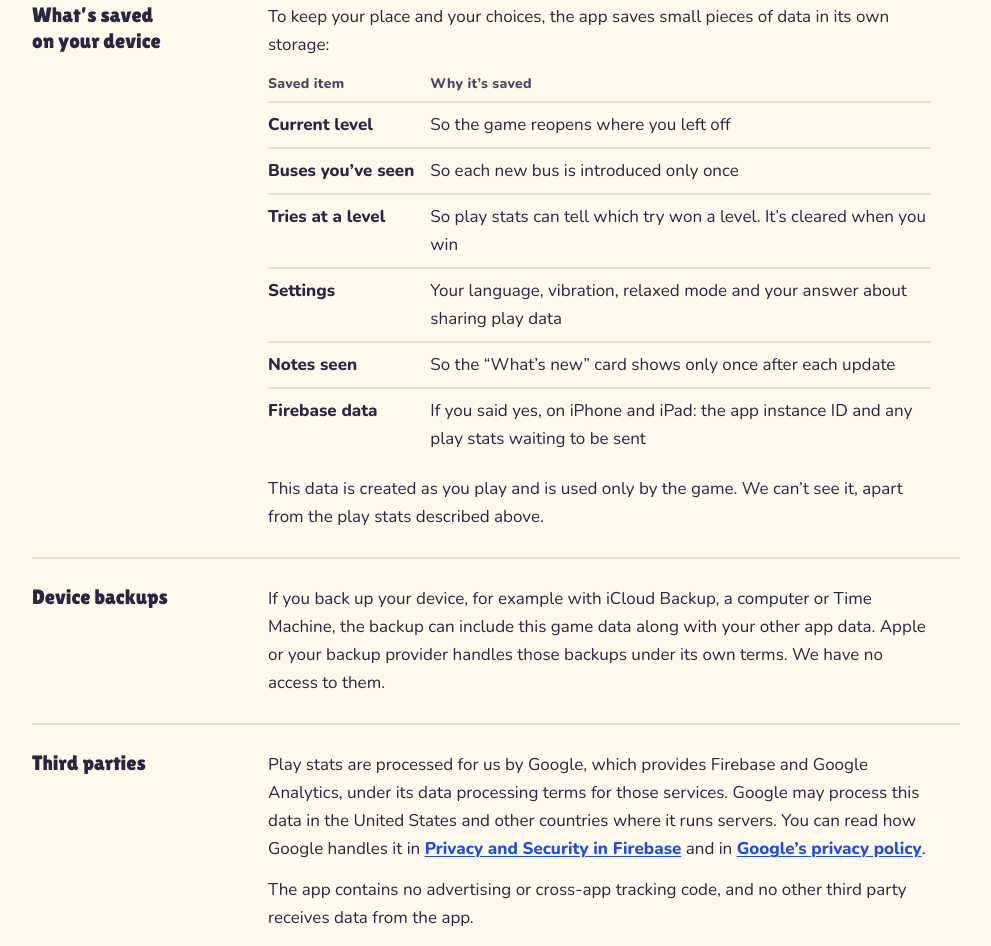
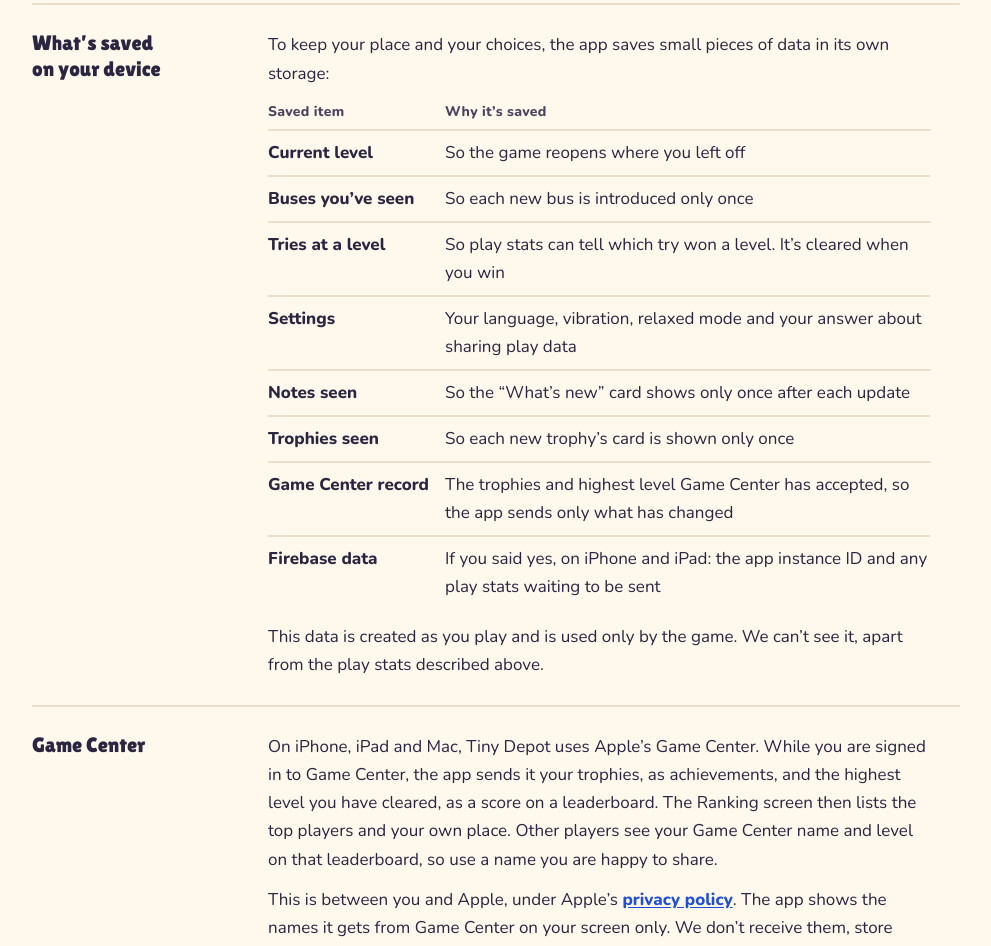
Before and after one commit to OEA/tinydepot-site, a plain HTML site: page privacy-policy.html in a window 1280 px wide. Shown: the part 1854-2800 px from the top of the page, without its empty margins (144-1135 px from the left). Drawn offline with Linux system fonts and the light colour scheme.

Commit message:
Describe Game Center in the privacy policy
Achievements and a leaderboard score go to Apple's Game Center only while
the player is signed in. Names shown in the ranking come from Game Center
and aren't received or stored by the app. Two saved items are listed.

Co-Authored-By: Claude Sonnet 5.5 <noreply@anthropic.com>
Claude-Session: https://claude.ai/code/session_01B4XtGCFv2Zrh3nU3AzJRgc

```diff
--- a/privacy-policy.html
+++ b/privacy-policy.html
@@ -140,7 +140,7 @@ th:last-child, td:last-child { padding-right: 0; }
     <div>
       <p>Tiny Depot</p>
       <h1>Privacy Policy</h1>
-      <p>Last updated November 8, 2026</p>
+      <p>Last updated November 15, 2026</p>
     </div>
   </div>
 </header>
@@ -160,7 +160,7 @@ th:last-child, td:last-child { padding-right: 0; }
 </div>
 
 <main class="wrap">
-  <p class="intro">This policy covers the Tiny Depot app for iPhone, iPad and Mac. “We” means the developer of Tiny Depot. Version 1.0 sent no data at all. Version 1.1 asks before it sends any.</p>
+  <p class="intro">This policy covers the Tiny Depot app for iPhone, iPad and Mac. “We” means the developer of Tiny Depot. Version 1.0 sent no data at all. Version 1.1 asks before it sends any. Game Center, added in a later version, sends something only while you are signed in to it.</p>
 
   <section class="lane">
     <h2>What the app collects</h2>
@@ -205,11 +205,21 @@ th:last-child, td:last-child { padding-right: 0; }
             <tr><td>Tries at a level</td><td>So play stats can tell which try won a level. It’s cleared when you win</td></tr>
             <tr><td>Settings</td><td>Your language, vibration, relaxed mode and your answer about sharing play data</td></tr>
             <tr><td>Notes seen</td><td>So the “What’s new” card shows only once after each update</td></tr>
+            <tr><td>Trophies seen</td><td>So each new trophy’s card is shown only once</td></tr>
+            <tr><td>Game Center record</td><td>The trophies and highest level Game Center has accepted, so the app sends only what has changed</td></tr>
             <tr><td>Firebase data</td><td>If you said yes, on iPhone and iPad: the app instance ID and any play stats waiting to be sent</td></tr>
           </tbody>
         </table>
       </div>
       <p>This data is created as you play and is used only by the game. We can’t see it, apart from the play stats described above.</p>
+    </div>
+  </section>
+
+  <section class="lane">
+    <h2>Game Center</h2>
+    <div class="text">
+      <p>On iPhone, iPad and Mac, Tiny Depot uses Apple’s Game Center. While you are signed in to Game Center, the app sends it your trophies, as achievements, and the highest level you have cleared, as a score on a leaderboard. The Ranking screen then lists the top players and your own place. Other players see your Game Center name and level on that leaderboard, so use a name you are happy to share.</p>
+      <p>This is between you and Apple, under Apple’s <a href="https://www.apple.com/legal/privacy/">privacy policy</a>. The app shows the names it gets from Game Center on your screen only. We don’t receive them, store them, or send them to Google Analytics. If you aren’t signed in, the game plays the same and nothing is sent to Game Center. You can sign out, or change your name and who can see your activity, in your device’s Game Center settings.</p>
     </div>
   </section>
 
@@ -224,7 +234,7 @@ th:last-child, td:last-child { padding-right: 0; }
     <h2>Third parties</h2>
     <div class="text">
       <p>Play stats are processed for us by Google, which provides Firebase and Google Analytics, under its data processing terms for those services. Google may process this data in the United States and other countries where it runs servers. You can read how Google handles it in <a href="https://firebase.google.com/support/privacy">Privacy and Security in Firebase</a> and in <a href="https://policies.google.com/privacy">Google’s privacy policy</a>.</p>
-      <p>The app contains no advertising or cross-app tracking code, and no other third party receives data from the app.</p>
+      <p>The app contains no advertising or cross-app tracking code. Apart from Google (play stats, only if you say yes) and Apple’s Game Center (only while you are signed in), no other third party receives data from the app.</p>
       <p>Apple runs the App Store and handles your download under its own <a href="https://www.apple.com/legal/privacy/">privacy policy</a>. If you choose to share analytics with app developers in your device settings, Apple may show us summary statistics and crash reports. We use these only to fix problems and improve the game.</p>
     </div>
   </section>
```
